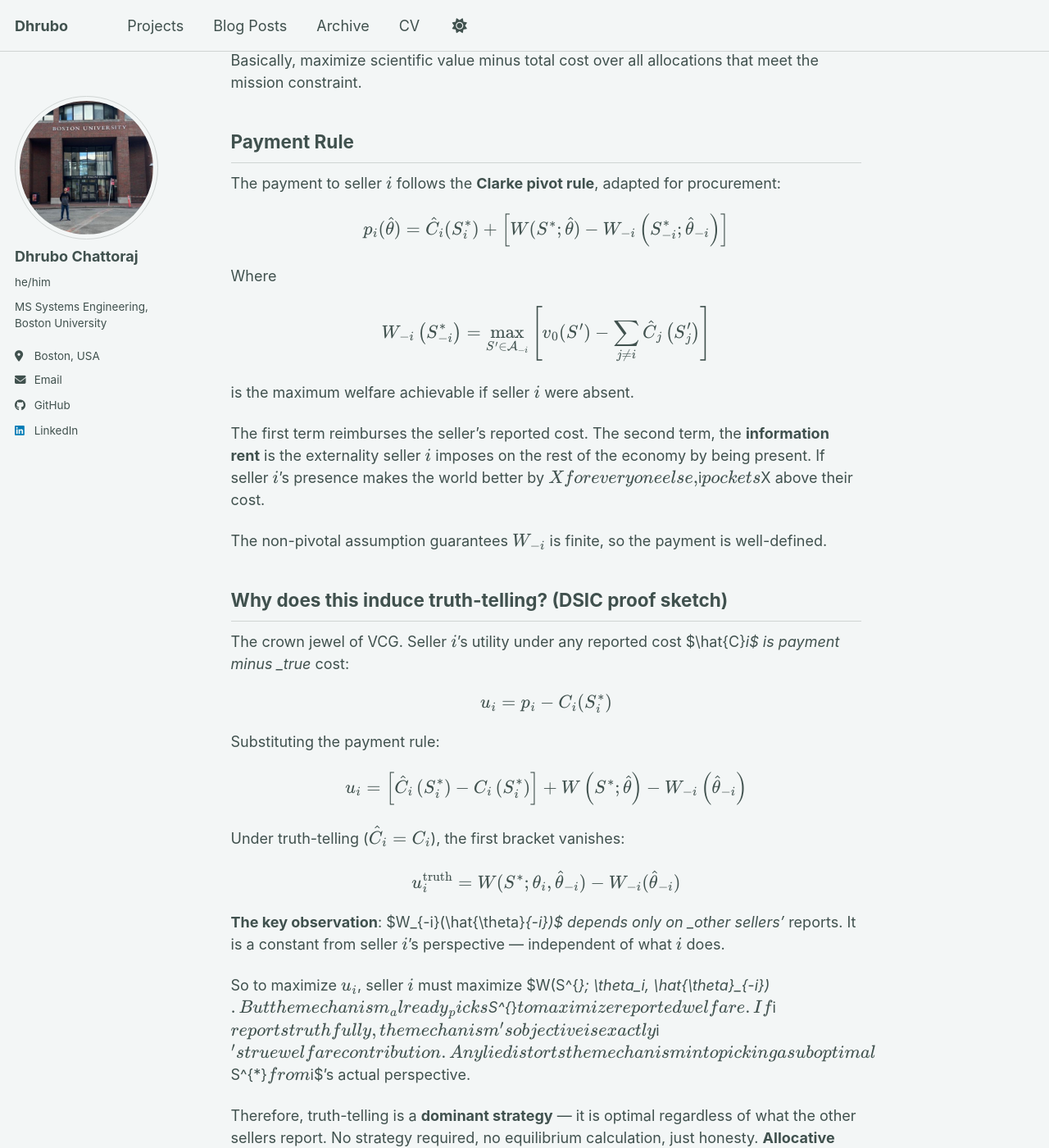
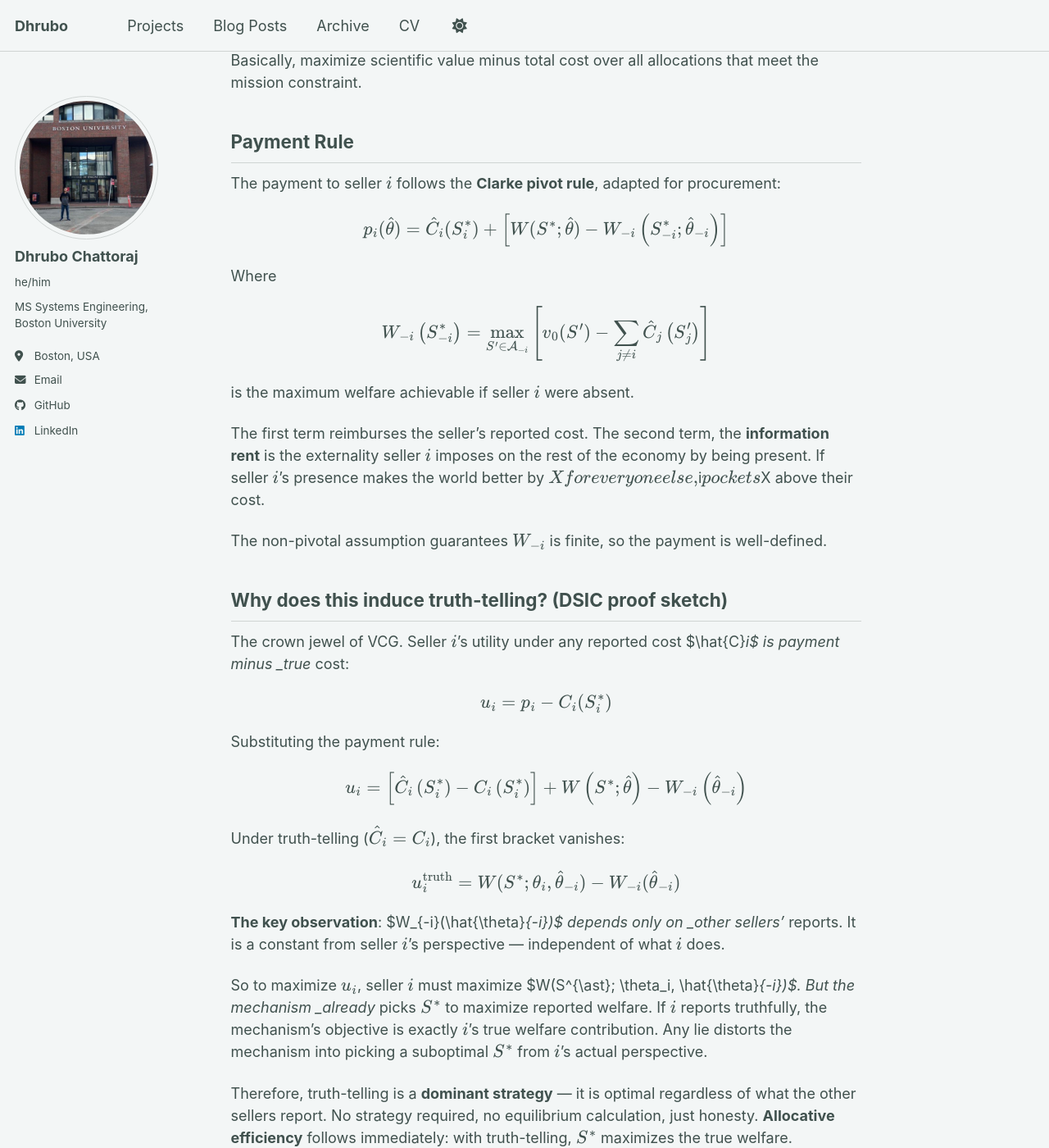
Before and after one commit to dhrubo404/dhrubo404.github.io, a Jekyll site: the page built from _pages/writeups/06_Week 5.md, in a window 1280 px wide and 1400 px high, scrolled down 7665 px. Shown: the whole window at 82% size. Built offline with Jekyll 4.4.1, drawn with Linux system fonts in a browser that asks for light colours; a script bundle is joined from its source files by our own code; library files that are not in the unit come from our copies; some of the changed text lies outside the part shown.

Commit message:
Update VCG writeups [auto]

```diff
--- a/_pages/writeups/06_Week 5.md
+++ b/_pages/writeups/06_Week 5.md
@@ -105,7 +105,7 @@ Here it's a _reverse_ auction (procurement): the satellite is the buyer, active
 
 <div>
 $$
-p_i = \underbrace{C_i(S_{i}^{*})}_{\text{cost reimbursed}} + \underbrace{\left[ W(S^{*}) - W_{-i}(S^{*}_{-i}) \right]}_{\text{information rent}}
+p_i = \underbrace{C_i(S_{i}^{\ast})}_{\text{cost reimbursed}} + \underbrace{\left[ W(S^{\ast}) - W_{-i}(S^{\ast}_{-i}) \right]}_{\text{information rent}}
 $$
 </div>
 
@@ -261,7 +261,7 @@ The mechanism picks the feasible allocation that maximizes reported social welfa
 
 <div>
 $$
-S^{*}(\hat{\theta}) \in \arg\max_{S \in \mathcal{A}} \left[ v_0(S) - \sum_{i=1}^{N} \hat{C}_i(S_i) \right]
+S^{\ast}(\hat{\theta}) \in \arg\max_{S \in \mathcal{A}} \left[ v_0(S) - \sum_{i=1}^{N} \hat{C}_i(S_i) \right]
 $$
 </div>
 
@@ -273,7 +273,7 @@ The payment to seller $i$ follows the **Clarke pivot rule**, adapted for procure
 
 <div>
 $$
-p_i(\hat{\theta}) = \hat{C}_i(S_{i}^{*}) + \left[ W(S^{*};\hat{\theta}) - W_{-i}\left(S_{-i}^{*};\hat{\theta}_{-i}\right) \right]
+p_i(\hat{\theta}) = \hat{C}_i(S_{i}^{\ast}) + \left[ W(S^{\ast};\hat{\theta}) - W_{-i}\left(S_{-i}^{\ast};\hat{\theta}_{-i}\right) \right]
 $$
 </div>
 
@@ -281,7 +281,7 @@ Where
 
 <div>
 $$
-W_{-i}\left(S_{-i}^{*}\right) = \max_{S' \in \mathcal{A}_{-i}} \left[ v_0(S') - \sum_{j \neq i} \hat{C}_j\left(S'_j\right) \right]
+W_{-i}\left(S_{-i}^{\ast}\right) = \max_{S' \in \mathcal{A}_{-i}} \left[ v_0(S') - \sum_{j \neq i} \hat{C}_j\left(S'_j\right) \right]
 $$
 </div>
 
@@ -297,7 +297,7 @@ The crown jewel of VCG. Seller $i$'s utility under any reported cost $\hat{C}_i$
 
 <div>
 $$
-u_i = p_i - C_i(S_{i}^{*})
+u_i = p_i - C_i(S_{i}^{\ast})
 $$
 </div>
 
@@ -305,7 +305,7 @@ Substituting the payment rule:
 
 <div>
 $$
-u_i = \left[ \hat{C}_i\left(S_{i}^{*}\right) - C_i\left(S_{i}^{*}\right) \right] + W\left(S^{*};\hat{\theta}\right) - W_{-i}\left(\hat{\theta}_{-i}\right)
+u_i = \left[ \hat{C}_i\left(S_{i}^{\ast}\right) - C_i\left(S_{i}^{\ast}\right) \right] + W\left(S^{\ast};\hat{\theta}\right) - W_{-i}\left(\hat{\theta}_{-i}\right)
 $$
 </div>
 
@@ -313,12 +313,12 @@ Under truth-telling ($\hat{C}_i = C_i$), the first bracket vanishes:
 
 <div>
 $$
-u_i^{\text{truth}} = W(S^{*}; \theta_i, \hat{\theta}_{-i}) - W_{-i}(\hat{\theta}_{-i})
+u_i^{\text{truth}} = W(S^{\ast}; \theta_i, \hat{\theta}_{-i}) - W_{-i}(\hat{\theta}_{-i})
 $$
 </div>
 
 **The key observation**: $W_{-i}(\hat{\theta}_{-i})$ depends only on _other sellers'_ reports. It is a constant from seller $i$'s perspective — independent of what $i$ does.
 
-So to maximize $u_i$, seller $i$ must maximize $W(S^{*}; \theta_i, \hat{\theta}_{-i})$. But the mechanism _already_ picks $S^{*}$ to maximize reported welfare. If $i$ reports truthfully, the mechanism's objective is exactly $i$'s true welfare contribution. Any lie distorts the mechanism into picking a suboptimal $S^{*}$ from $i$'s actual perspective.
+So to maximize $u_i$, seller $i$ must maximize $W(S^{\ast}; \theta_i, \hat{\theta}_{-i})$. But the mechanism _already_ picks $S^{\ast}$ to maximize reported welfare. If $i$ reports truthfully, the mechanism's objective is exactly $i$'s true welfare contribution. Any lie distorts the mechanism into picking a suboptimal $S^{\ast}$ from $i$'s actual perspective.
 
-Therefore, truth-telling is a **dominant strategy** — it is optimal regardless of what the other sellers report. No strategy required, no equilibrium calculation, just honesty. **Allocative efficiency** follows immediately: with truth-telling, $S^{*}$ maximizes the true welfare. **Individual rationality** also follows, because $W(S^{*}; \theta) \geq W_{-i}(\theta_{-i})$ (the unrestricted max is at least as large as the restricted max), so $u_i \geq 0$.
+Therefore, truth-telling is a **dominant strategy** — it is optimal regardless of what the other sellers report. No strategy required, no equilibrium calculation, just honesty. **Allocative efficiency** follows immediately: with truth-telling, $S^{\ast}$ maximizes the true welfare. **Individual rationality** also follows, because $W(S^{\ast}; \theta) \geq W_{-i}(\theta_{-i})$ (the unrestricted max is at least as large as the restricted max), so $u_i \geq 0$.
```
